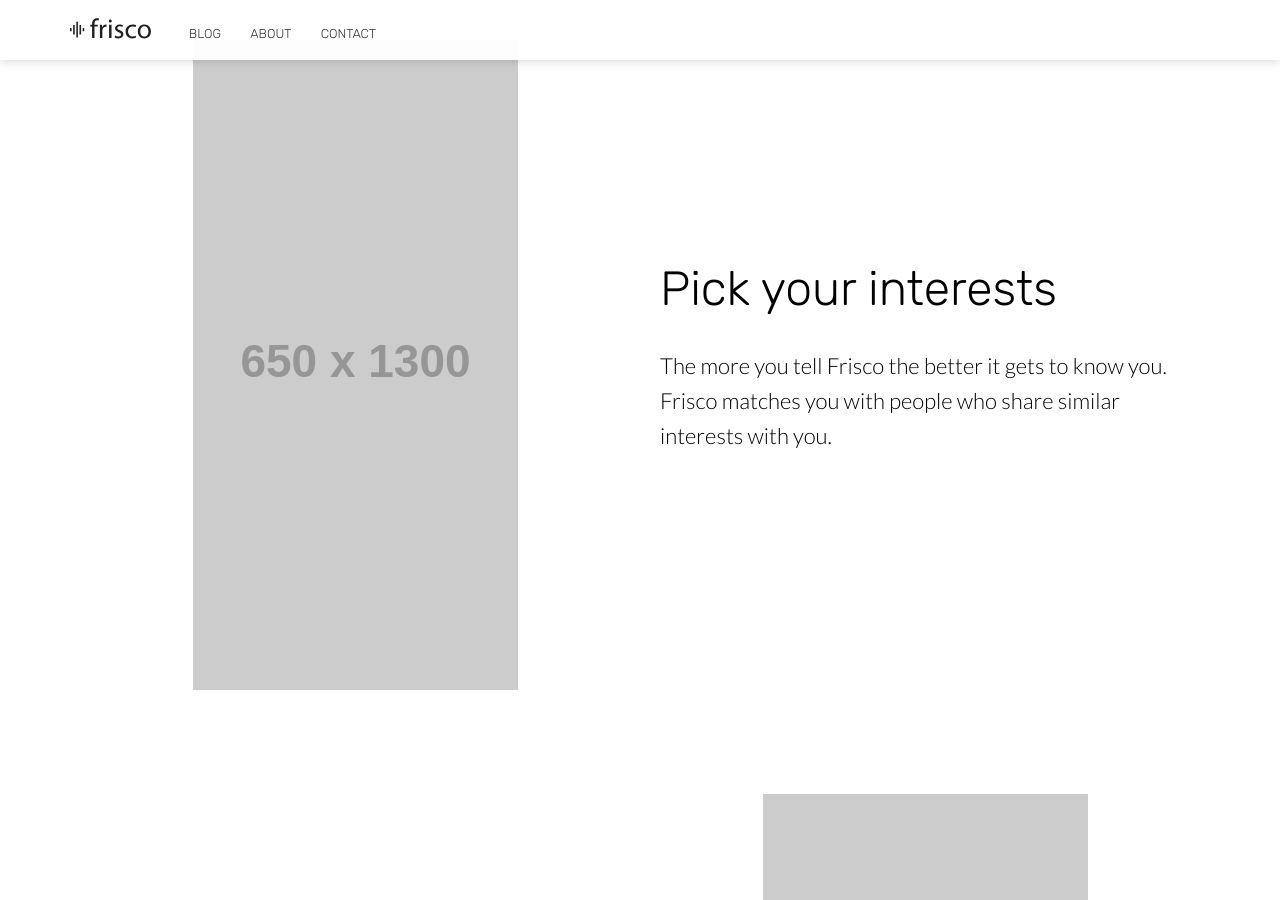
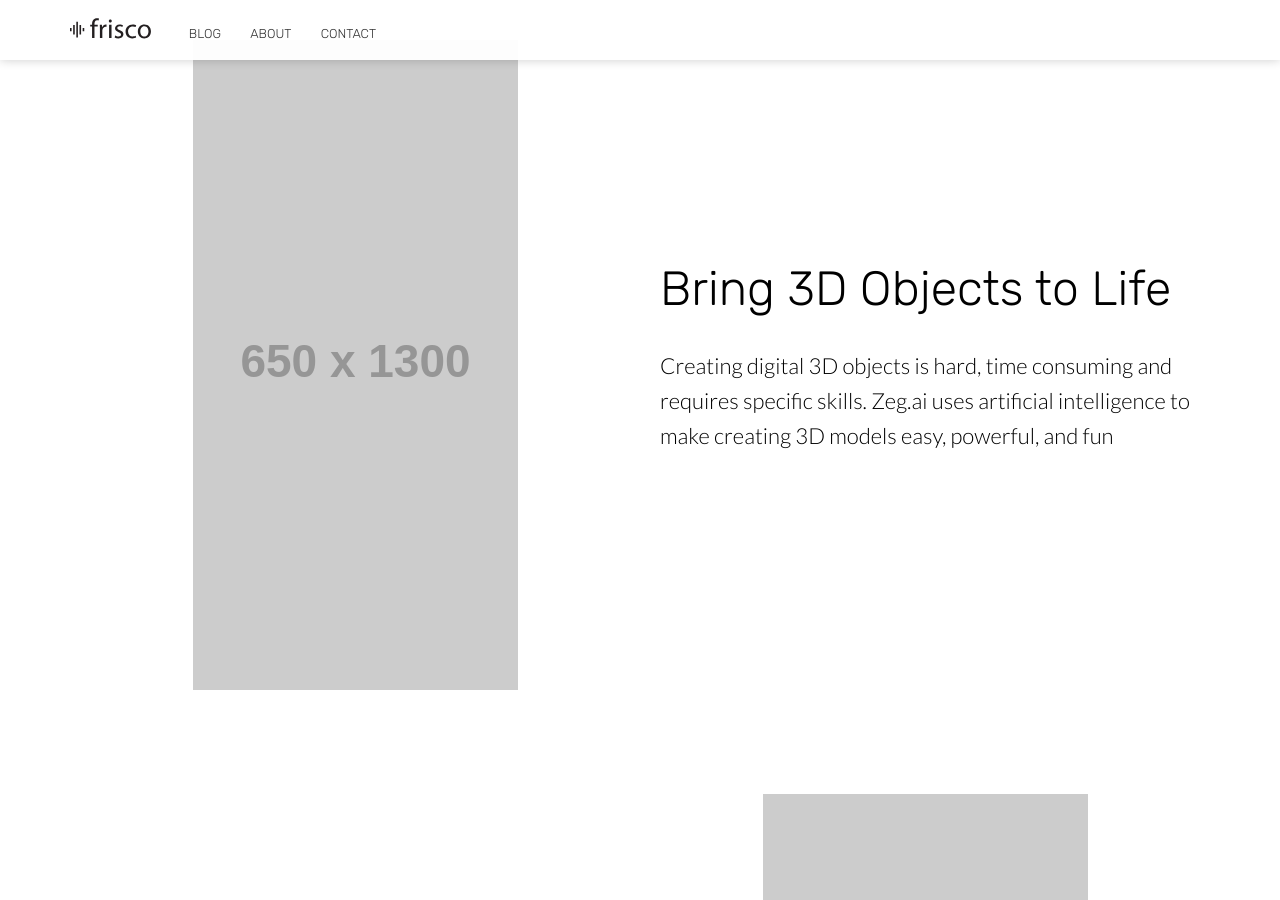
Before and after one commit to Zeg-AI/Zeg-AI.github.io, a Jekyll site: the page built from index.html, in a window 1280 px wide and 900 px high, scrolled down 1714 px. Built offline with Jekyll 4.4.1, drawn with Linux system fonts in a browser that asks for light colours; nearby versions of some CDN libraries; some of the changed text lies outside the part shown.

Commit message:
Update index.html

```diff
--- a/index.html
+++ b/index.html
@@ -32,8 +32,8 @@ bottom_image: https://source.unsplash.com/S_VbdMTsdiA/2000x1322?a=.png
 	<section class="info">
 		<div class="container flex">
 			<div class="text">
-				<h2 class="editable">Pick your interests</h2>
-				<p class="editable">The more you tell Frisco the better it gets to know you. Frisco matches you with people who share similar interests with you.</p>
+				<h2 class="editable">Bring 3D Objects to Life</h2>
+				<p class="editable">Creating digital 3D objects is hard, time consuming and requires specific skills. Zeg.ai uses artificial intelligence to make creating 3D models easy, powerful, and fun</p>
 			</div>
 			<div class="image">
 				<img class="editable" src="http://placehold.it/650x1300" alt="Screenshot" />
@@ -44,8 +44,8 @@ bottom_image: https://source.unsplash.com/S_VbdMTsdiA/2000x1322?a=.png
 	<section class="info">
 		<div class="container flex">
 			<div class="text">
-				<h2 class="editable">Swipe and go</h2>
-				<p class="editable">Frisco shows you cards with people who might be a good match for friendship. Swipe left to move to the next card or right to start talking.</p>
+				<h2 class="editable">Seamless Object Export to Various Formats</h2>
+				<p class="editable">Wheather you're building your app or showcasing your talent, share your models via links or .obj format</p>
 			</div>
 			<div class="image">
 				<img class="editable" src="http://placehold.it/650x1300" alt="Screenshot" />
```
